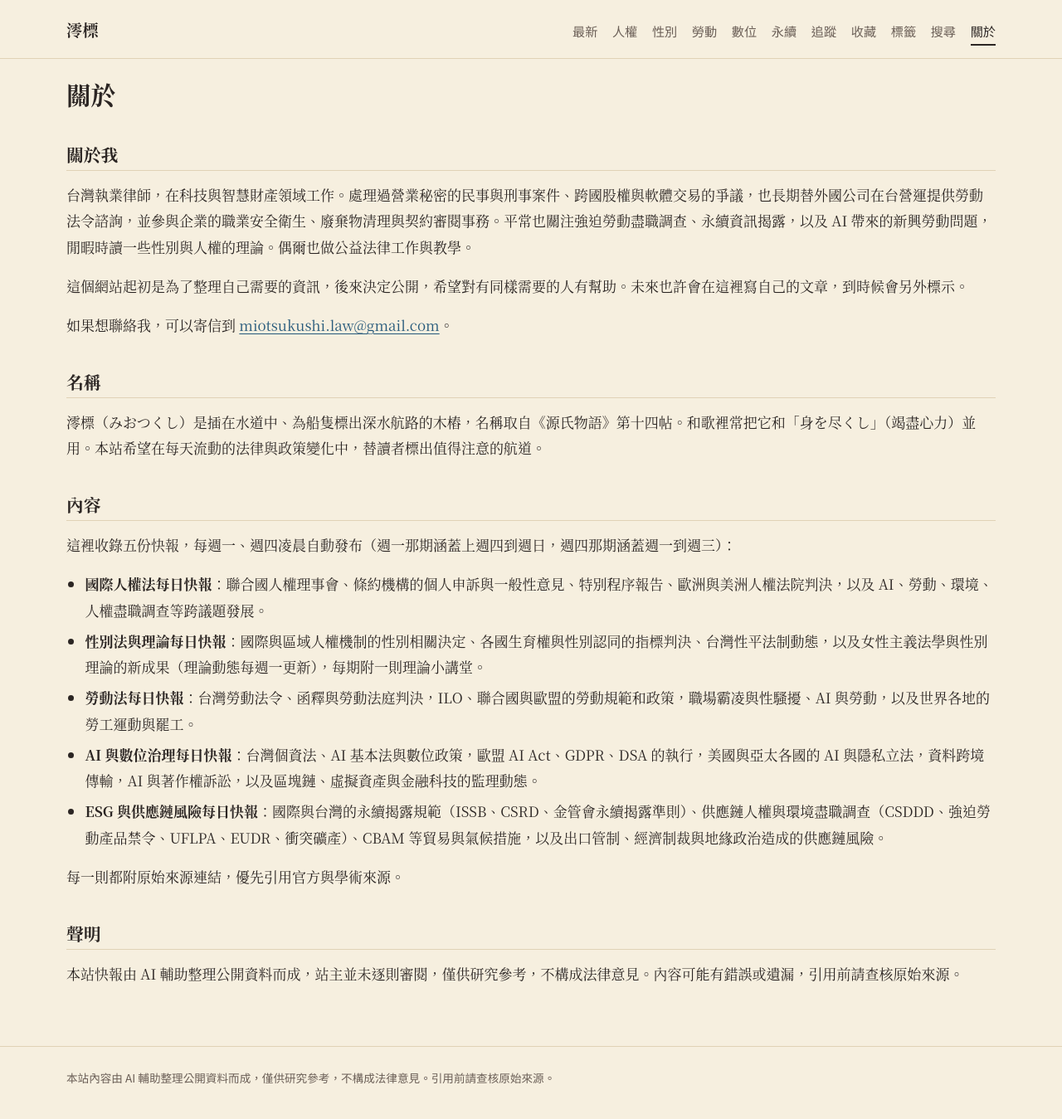
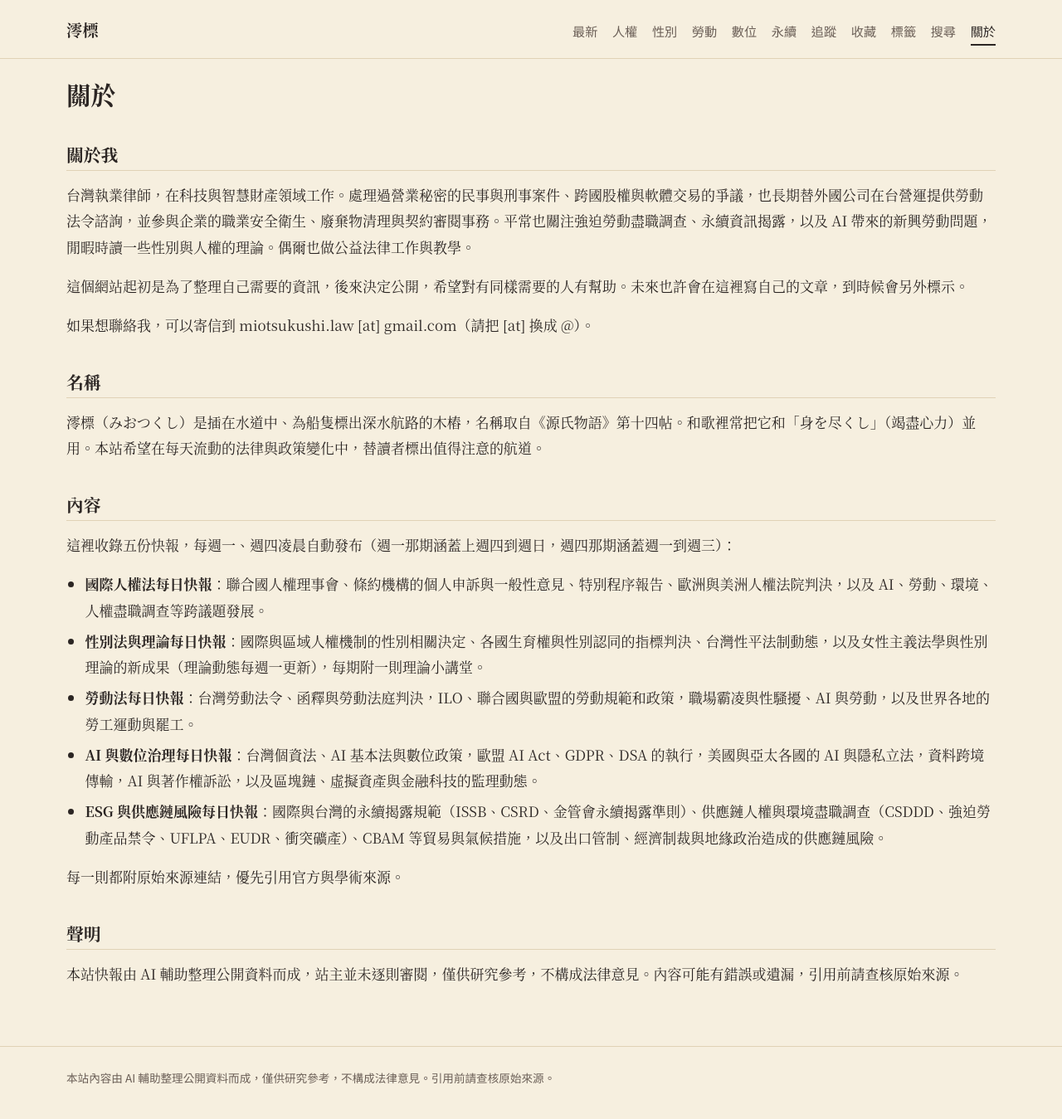
Before and after one commit to chadfan1004/Newsletter-for-international-human-rights-law-gender-theory-and-labour-law, a Jekyll site: the page built from about.md, in a window 1280 px wide. Shown: the whole page at 83% size. Built offline with Jekyll 4.4.1, drawn with Linux system fonts in a browser that asks for light colours.

Commit message:
關於頁信箱改為純文字寫法
Co-Authored-By: Claude Sonnet 5.5 <noreply@anthropic.com>
Claude-Session: https://claude.ai/code/session_01FSbXdJEiLZof4dLYJ2WApi

```diff
--- a/about.md
+++ b/about.md
@@ -13,16 +13,7 @@ permalink: /about/
 
 這個網站起初是為了整理自己需要的資訊，後來決定公開，希望對有同樣需要的人有幫助。未來也許會在這裡寫自己的文章，到時候會另外標示。
 
-如果想聯絡我，可以寄信到 <span id="mail">miotsukushi.law [at] gmail.com</span>。
-
-<script>
-(function () {
-  var el = document.getElementById("mail");
-  if (!el) return;
-  var a = "miotsukushi.law" + String.fromCharCode(64) + "gmail.com";
-  el.innerHTML = '<a href="mailto:' + a + '">' + a + "</a>";
-})();
-</script>
+如果想聯絡我，可以寄信到 miotsukushi.law [at] gmail.com（請把 [at] 換成 @）。
 
 ## 名稱
 
```
